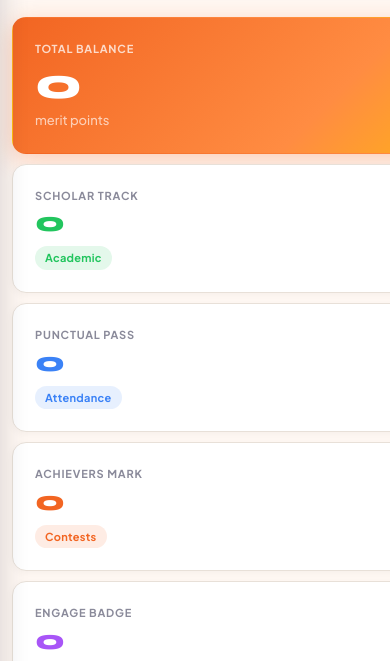
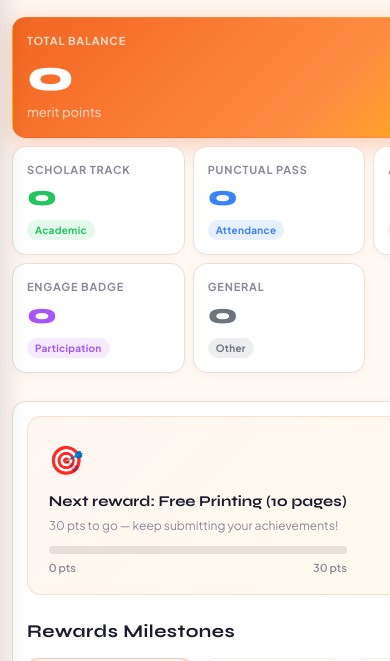
Before and after one commit to sisssy0407/stars-student, a website: page dashboard.html in a window 390 px wide. Shown: the part 136-797 px from the top of the page. Drawn offline with Linux system fonts and the light colour scheme; no server answers; sample sign-in values are in the browser's storage.

Commit message:
Fix mobile responsive

```diff
--- a/dashboard.css
+++ b/dashboard.css
@@ -416,11 +416,18 @@
 
 /* ── MOBILE (max 768px) ── */
 @media (max-width: 768px) {
+  .points-overview {
+    grid-template-columns: 1.4fr repeat(2, 1fr);
+    gap: 8px;
+  }
+  .points-overview .points-main {
+    grid-column: 1 / -1;
+  }
+  .points-value { font-size: 22px; }
+  .points-main .points-value { font-size: 36px; }
+  .points-card { padding: 14px; }
+  .category-badge { font-size: 10px; padding: 2px 8px; }
 
-  .points-overview {
-    grid-template-columns: 1fr 1fr;
-    gap: 10px;
-  }
   .points-overview .points-main {
     grid-column: 1 / -1;
   }
@@ -474,10 +481,10 @@
 @media (max-width: 480px) {
 
   .points-overview {
-    grid-template-columns: 1fr;
+    grid-template-columns: repeat(3, 1fr);
   }
   .points-overview .points-main {
-    grid-column: 1;
+    grid-column: 1 / -1;
   }
 
   .rewards-grid,
```
